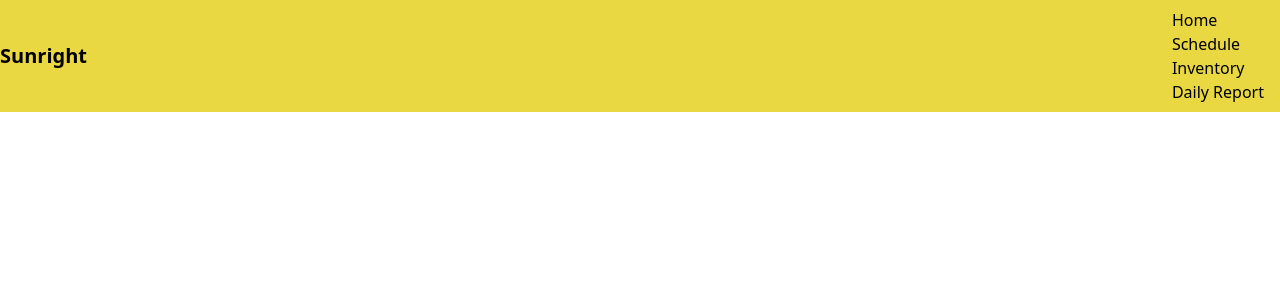
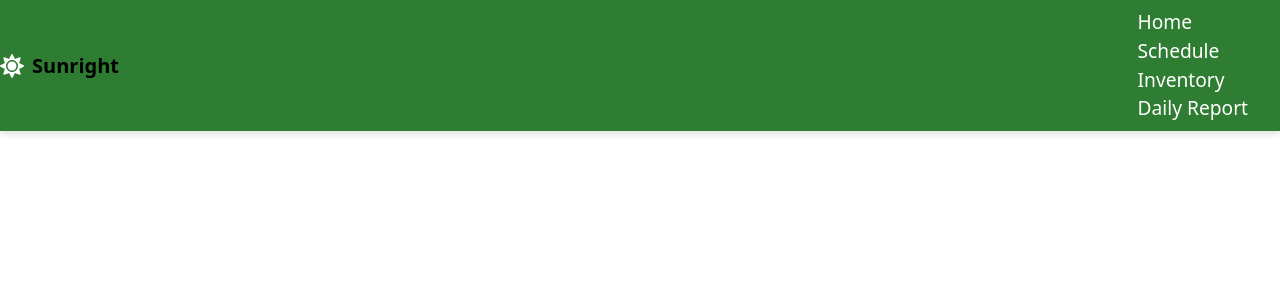
Before and after one commit to lestersanjuan/sunrightHub, a React (Vite) app in the folder SunrightHub/: page / in a window 1280 px wide. Shown: the top 300 px of the page. Built offline with nearby package versions, Linux system fonts and the light colour scheme.

Commit message:
Updated Navbar

```diff
--- a/SunrightHub/src/components/NavBar/NavBar.css
+++ b/SunrightHub/src/components/NavBar/NavBar.css
@@ -1,18 +1,30 @@
-/* app.css */
+/* Navbar styles */
 .navbar {
   display: flex;
   justify-content: space-between;
   align-items: center;
   padding: 1rem 2rem;
-    background-color: #e9d842;
-    color: #fff;
+  background-color: #2e7d32; /* Your preferred green color */
+  color: white;
+  box-shadow: 0 4px 6px rgba(0, 0, 0, 0.1);
 }
 
+/* Logo and branding */
 .navbar-brand {
-    font-size: 1.5rem;
+  font-size: 1.8rem;
   font-weight: bold;
+  display: flex;
+  align-items: center;
+  gap: 0.5rem;
 }
 
+/* Icon placeholder */
+.navbar-icon {
+  font-size: 1.5rem;
+  color: white;
+}
+
+/* Navigation links */
 .navbar-nav {
   list-style: none;
   display: flex;
@@ -25,6 +37,15 @@
 }
 
 .navbar-nav li a {
-    color: #000000;
+  color: white;
   text-decoration: none;
+  font-size: 1.2rem;
+  transition: color 0.3s ease;
+  padding: 0.5rem 1rem;
+  border-radius: 5px;
 }
+
+.navbar-nav li a:hover {
+  background-color: rgba(255, 255, 255, 0.2);
+  color: #ffe082; /* A soft yellow for contrast */
+}
--- a/SunrightHub/src/components/NavBar/NavBar.tsx
+++ b/SunrightHub/src/components/NavBar/NavBar.tsx
@@ -1,11 +1,15 @@
-// src/components/NavBar.tsx
-import "./NavBar.css"; // Adjust the path if you're using a separate CSS file for NavBar
+import { FaSun } from "react-icons/fa"; // Example icon from react-icons
+import "./NavBar.css"; // Adjust the path if needed
 
 function NavBar() {
   return (
     <header className="navbar">
-      {/* Left side: Brand name */}
-      <div className="navbar-brand">Sunright</div>
+      {/* Left side: Brand name with icon */}
+      <div className="navbar-brand">
+        <FaSun className="navbar-icon" />{" "}
+        {/* Replace with your preferred icon */}
+        Sunright
+      </div>
 
       {/* Right side: Navigation links */}
       <nav>
```
Lines whose indentation alone changed are shown as unchanged.
